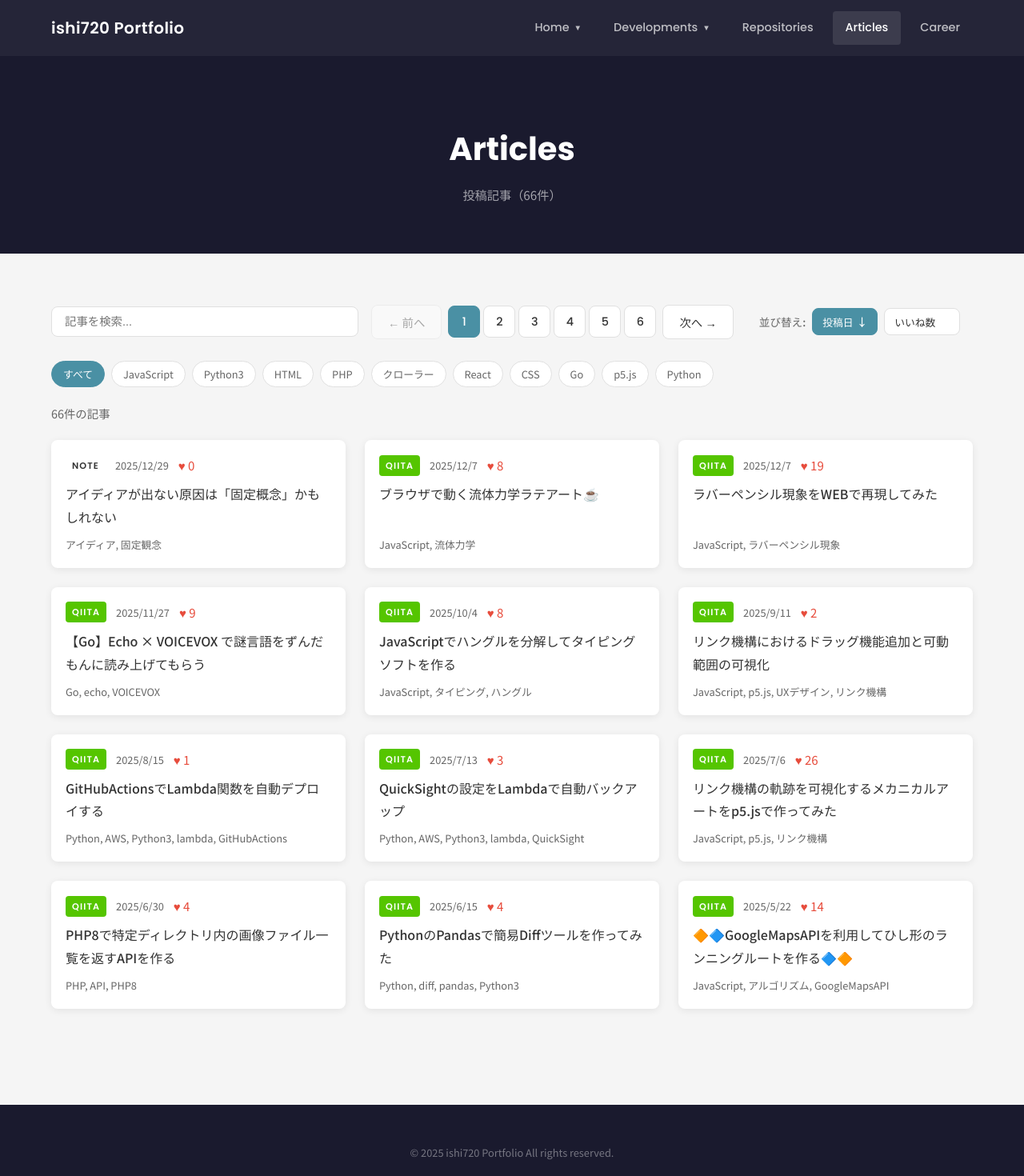
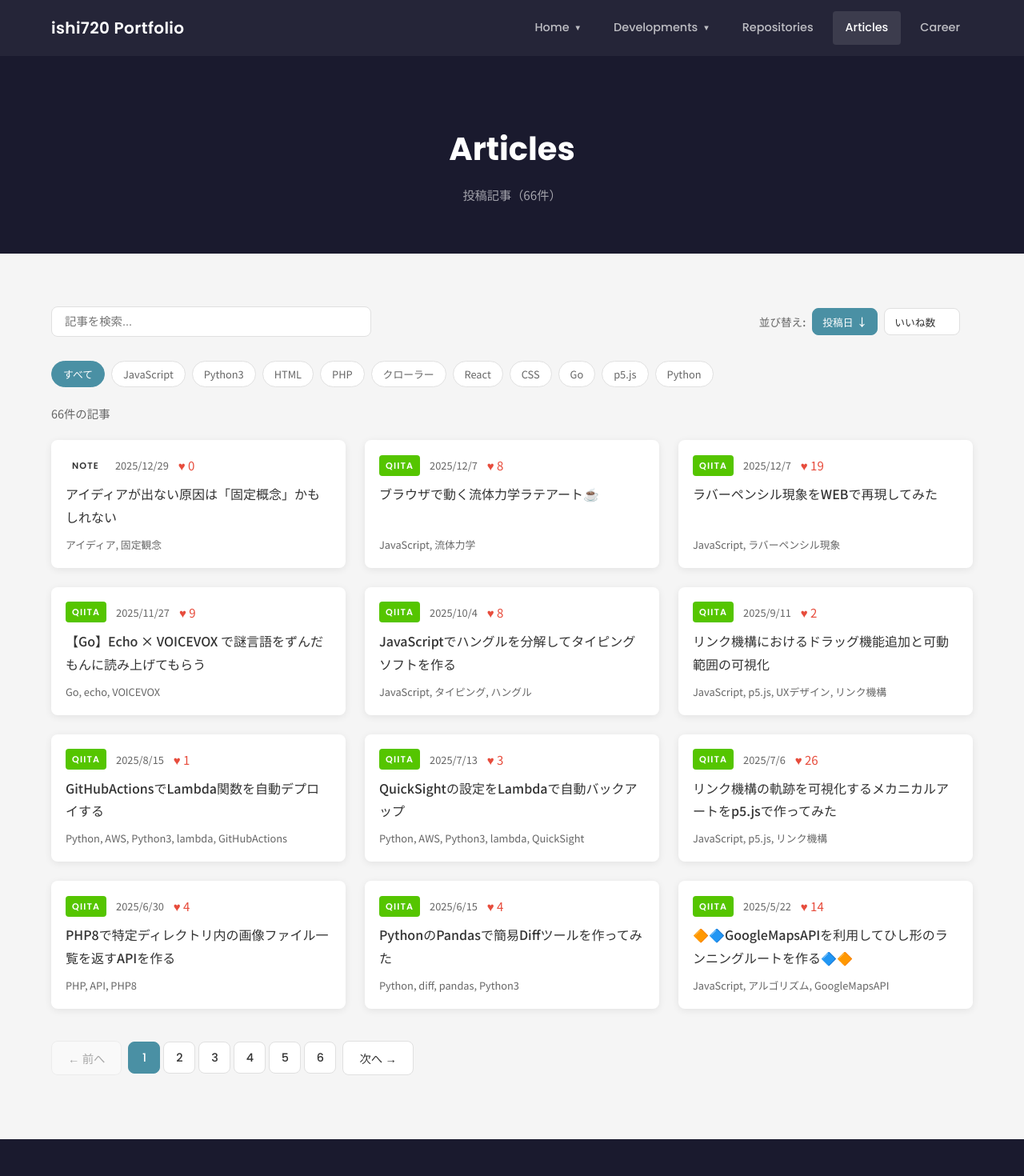
Before and after one commit to ishi720/portfolio, a Nuxt app: page /articles in a window 1280 px wide. Shown: the top 1470 px of the page at 80% size. Built offline with nearby package versions, Linux system fonts and the light colour scheme.

Commit message:
デグレ修正

```diff
--- a/pages/articles.vue
+++ b/pages/articles.vue
@@ -10,16 +10,11 @@
     <section class="articles-section">
       <div class="container">
 
-        <!-- 検索 + ページネーション + ソート機能 -->
+        <!-- 検索 + ソート機能 -->
         <div class="pagination-wrapper">
           <SearchBox
             v-model="searchQuery"
             placeholder="記事を検索..."
-          />
-
-          <Pagination
-            v-model="currentPage"
-            :total-pages="totalPages"
           />
 
           <SortControls
@@ -52,6 +47,12 @@
             </div>
           </a>
         </div>
+
+        <!-- ページネーション -->
+        <Pagination
+          v-model="currentPage"
+          :total-pages="totalPages"
+        />
 
 
       </div>
```
